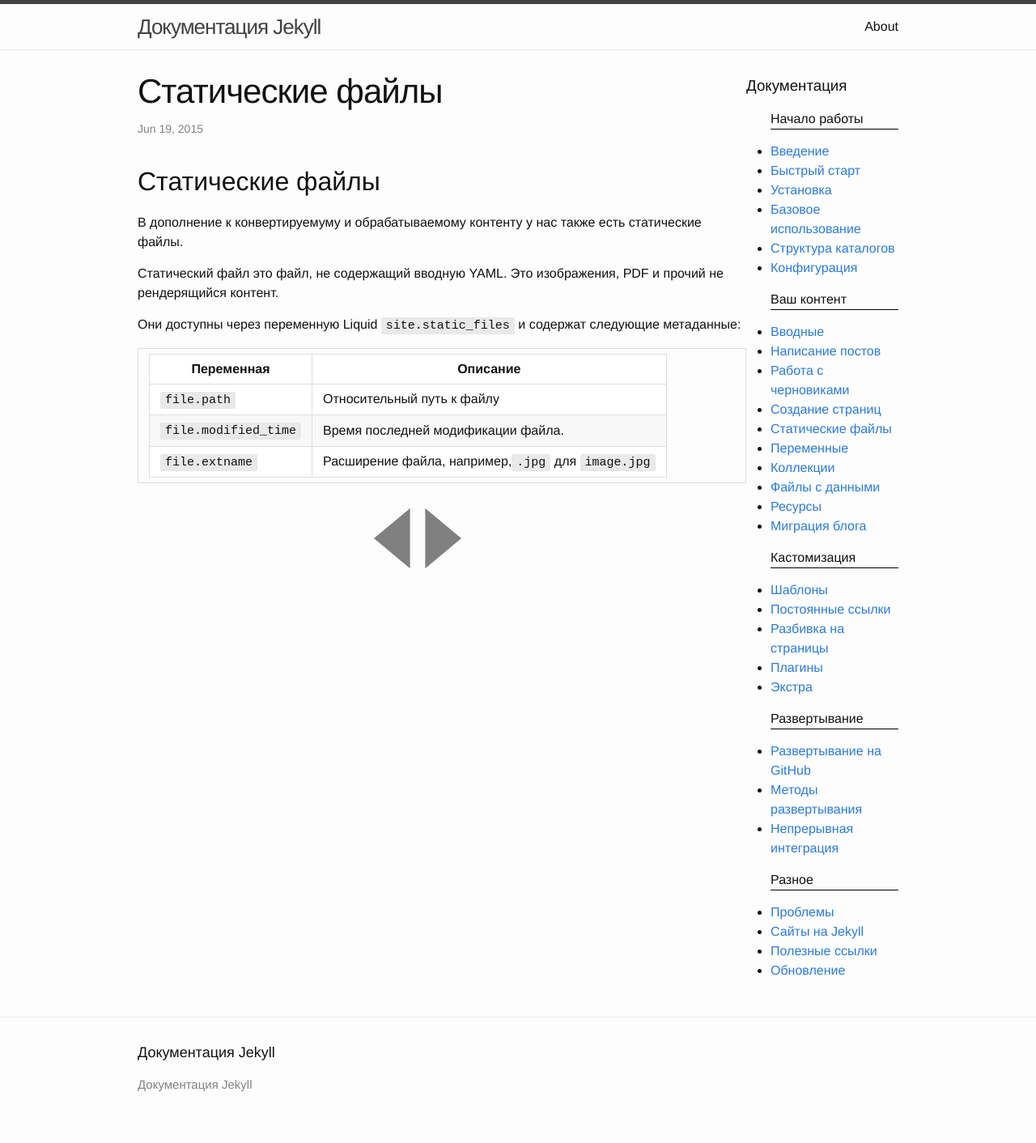
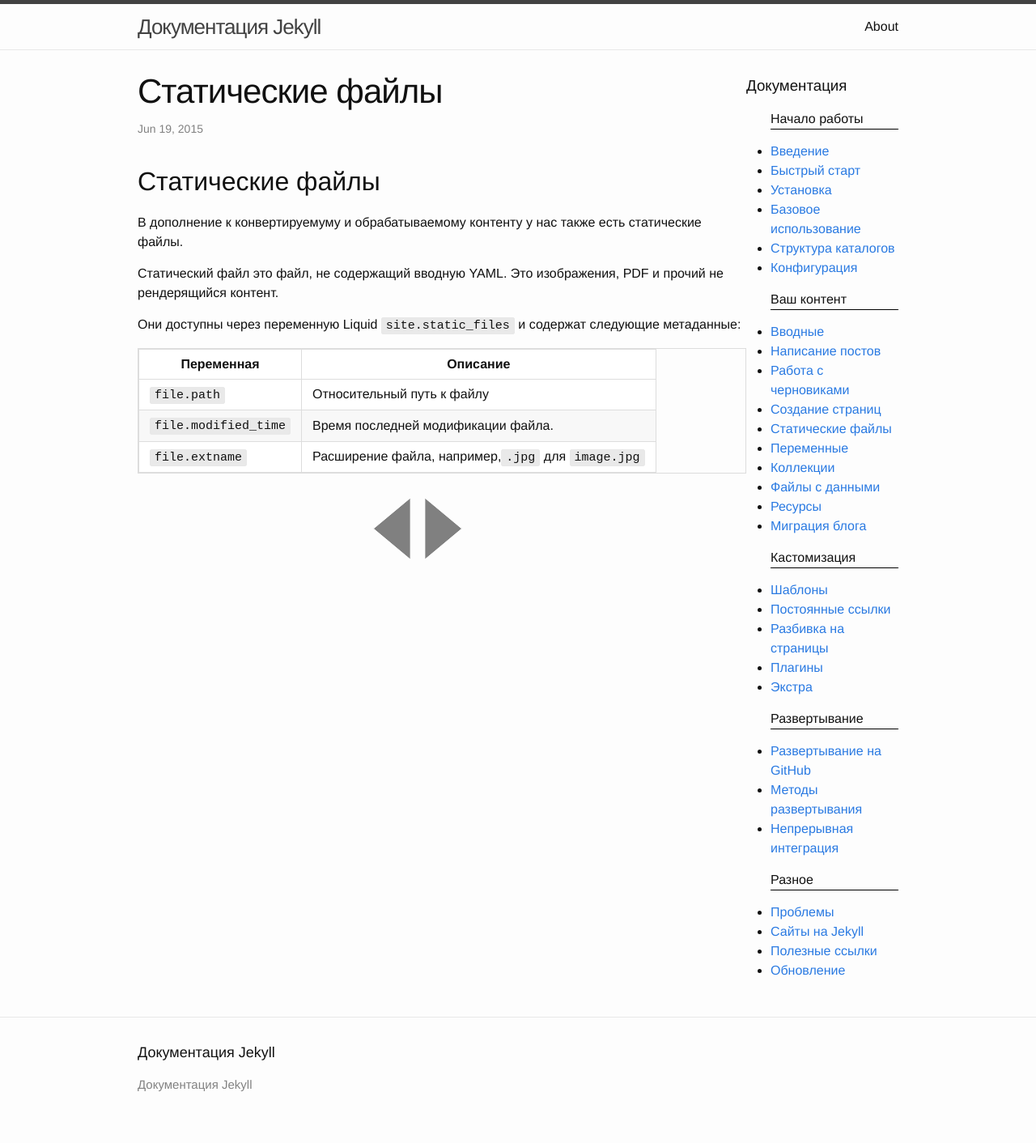
Before and after one commit to prgssr/prgssr.github.io, a Jekyll site: the page built from _documentation/11_static_files.markdown, in a window 1280 px wide. Shown: the whole page at 81% size. Built offline with Jekyll 4.4.1, drawn with Linux system fonts in a browser that asks for light colours.

Commit message:
Update _base.scss

```diff
--- a/_sass/_base.scss
+++ b/_sass/_base.scss
@@ -158,8 +158,7 @@
 border-spacing: 0px;
 overflow: auto;
 word-break: keep-all;
-padding:6px 13px;
-	border:1px solid #ddd
+border:1px solid #ddd
 }
 table tr{
 	background-color:#fff;
```
